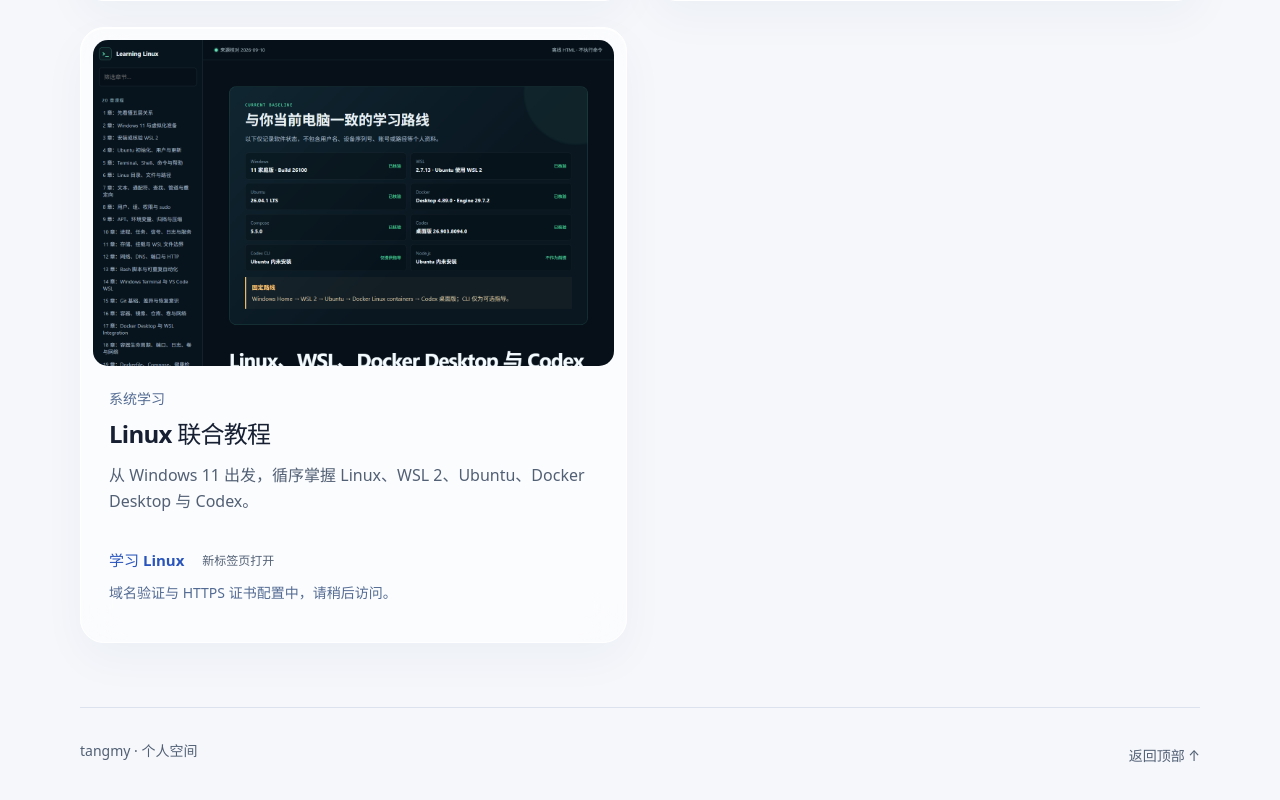
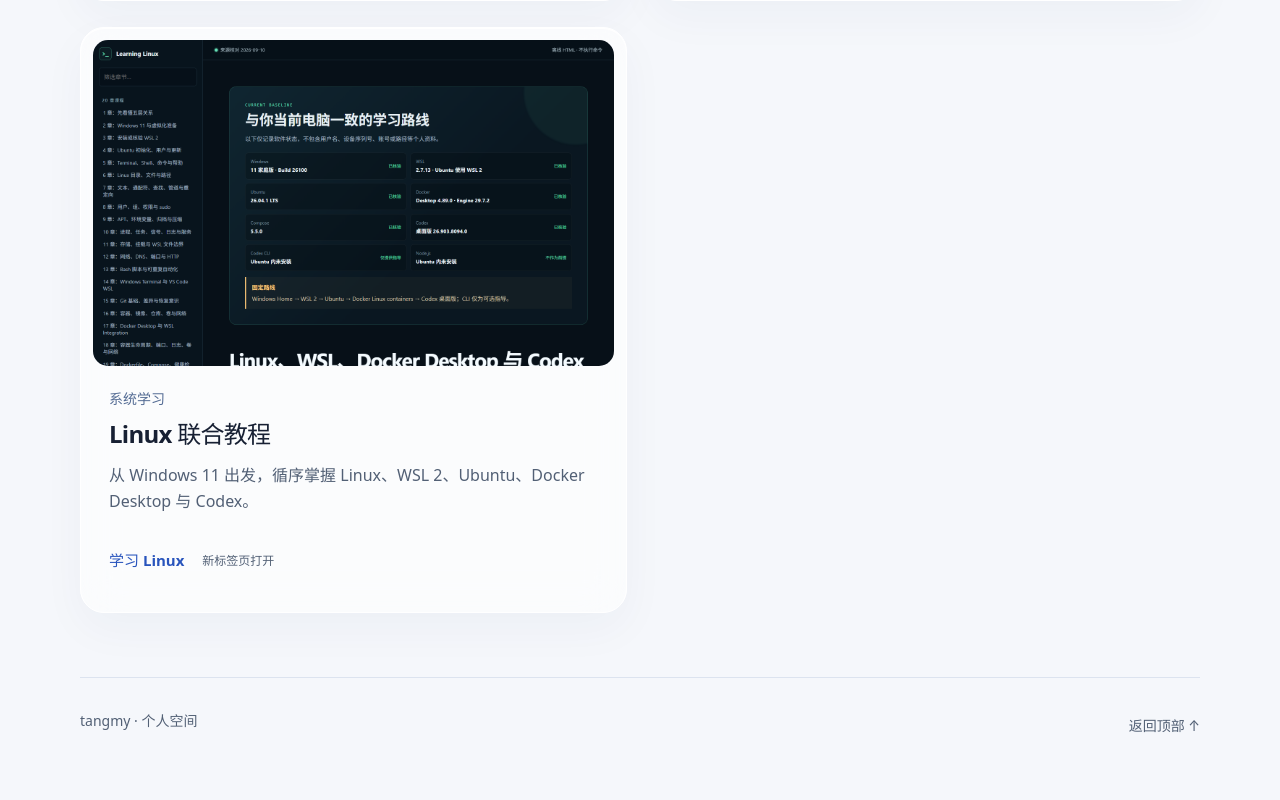
Before and after one commit to myTangly/tangmy.github.io, a plain HTML site: page index.html in a window 1280 px wide. Shown: the part 1309-2109 px from the top of the page. After the commit the page ends 2084 px from the top, so only its background shows below. Drawn offline with Linux system fonts and the light colour scheme.

Commit message:
fix: mark linux guide as available

```diff
--- a/index.html
+++ b/index.html
@@ -21,7 +21,7 @@
 <div class="project-grid">
 <article class="project-card"><div class="project-preview"><img src="assets/2048-preview.png" width="1440" height="900" alt="原版 2048 页面：深色粒子背景与2048游戏" decoding="async"></div><div class="project-copy"><p class="project-type">互动实验</p><h3>2048 互动实验</h3><p class="description">粒子光影中的 2048，滑动方块，挑战更高分数。</p><a class="project-link" href="https://2048.tangmy.top/" target="_blank" rel="noopener noreferrer">打开 2048 <small>新标签页打开</small></a><p class="project-type">HTTPS 证书配置中，遇到安全警告请稍后访问。</p></div></article>
 <article class="project-card"><div class="project-preview"><img src="assets/book-preview.png" width="1440" height="900" alt="AI 微电影教材：章节导航与学习路线" decoding="async"></div><div class="project-copy"><p class="project-type">学习与创作</p><h3>AI 微电影教材</h3><p class="description">从创意到制作，记录我学习 AI 微电影的过程。</p><a class="project-link" href="https://book.tangmy.top/" target="_blank" rel="noopener noreferrer">阅读教材 <small>新标签页打开</small></a><p class="project-type">HTTPS 证书配置中，遇到安全警告请稍后访问。</p></div></article>
-<article class="project-card"><div class="project-preview"><img src="assets/linux-learning-preview.png" width="1440" height="900" alt="Linux 联合教程：章节导航与当前环境学习路线" decoding="async"></div><div class="project-copy"><p class="project-type">系统学习</p><h3>Linux 联合教程</h3><p class="description">从 Windows 11 出发，循序掌握 Linux、WSL 2、Ubuntu、Docker Desktop 与 Codex。</p><a class="project-link" href="https://linux.tangmy.top/" target="_blank" rel="noopener noreferrer">学习 Linux <small>新标签页打开</small></a><p class="project-type">域名验证与 HTTPS 证书配置中，请稍后访问。</p></div></article>
+<article class="project-card"><div class="project-preview"><img src="assets/linux-learning-preview.png" width="1440" height="900" alt="Linux 联合教程：章节导航与当前环境学习路线" decoding="async"></div><div class="project-copy"><p class="project-type">系统学习</p><h3>Linux 联合教程</h3><p class="description">从 Windows 11 出发，循序掌握 Linux、WSL 2、Ubuntu、Docker Desktop 与 Codex。</p><a class="project-link" href="https://linux.tangmy.top/" target="_blank" rel="noopener noreferrer">学习 Linux <small>新标签页打开</small></a></div></article>
 </div></section></main>
 <footer class="wrap"><span>tangmy · 个人空间</span><a href="#top">返回顶部 <span aria-hidden="true">↑</span></a></footer>
 </body></html>
```
